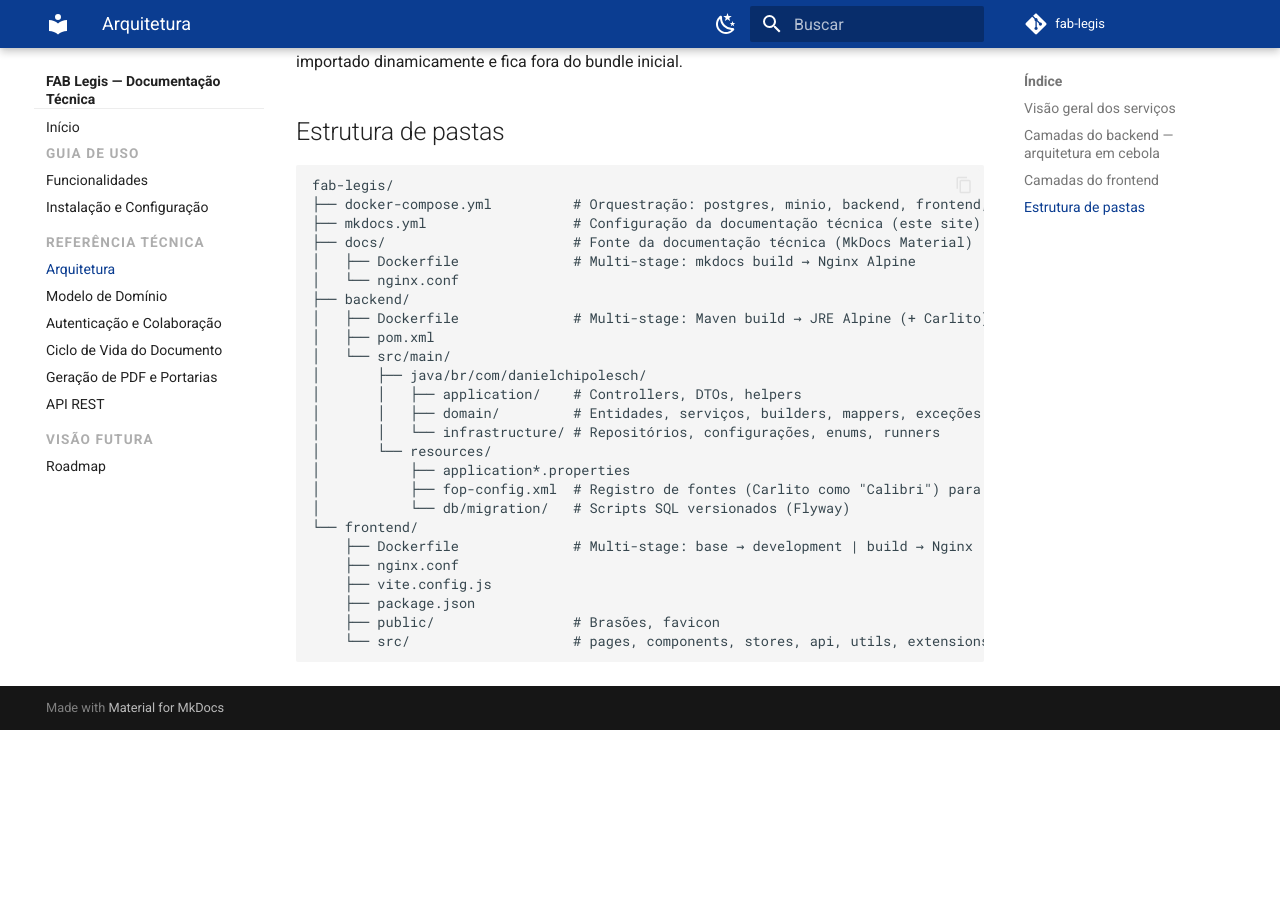
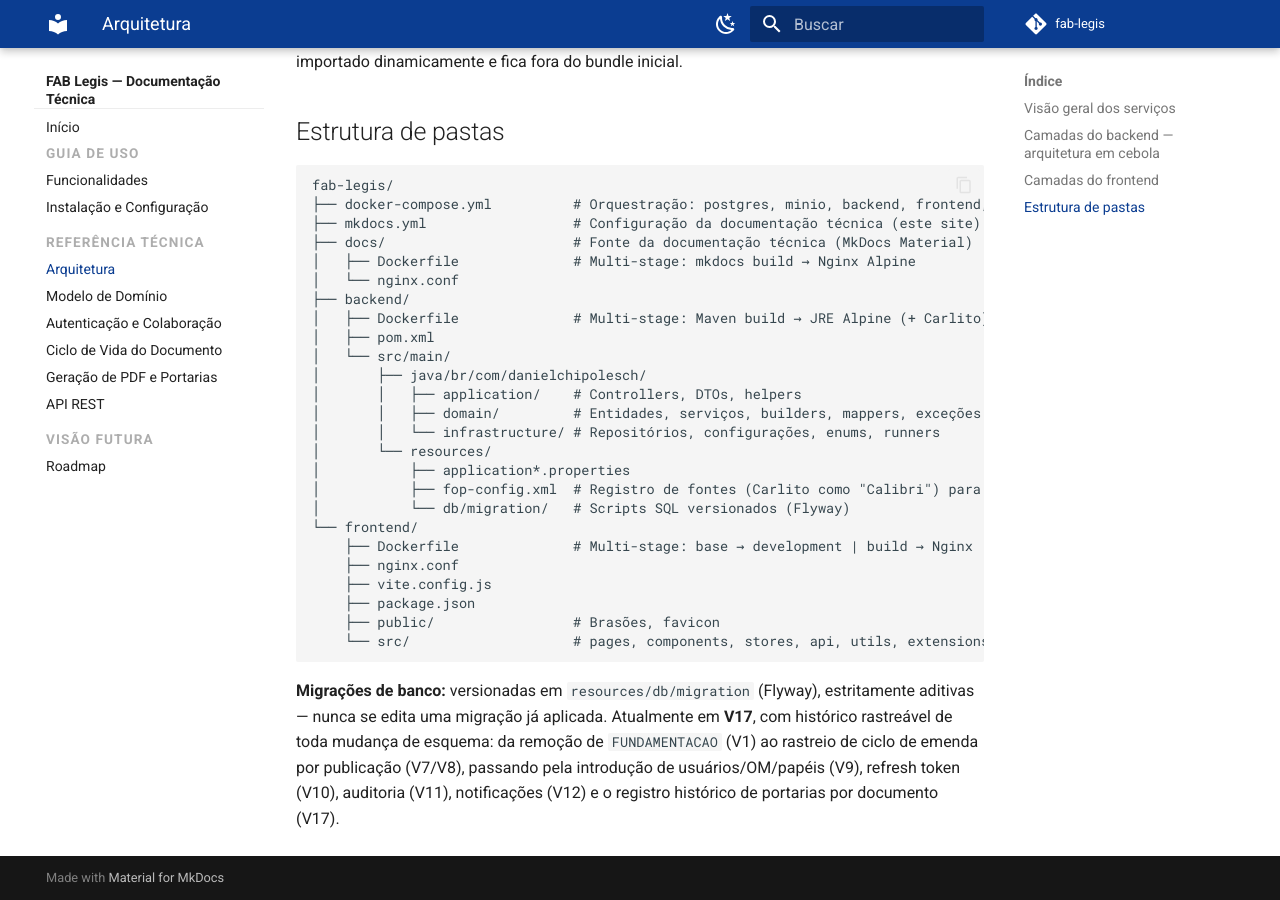
Before and after one commit to danielchipolesch/fab-legis, an MkDocs documentation site: the page built from docs/arquitetura.md, in a window 1280 px wide and 900 px high, scrolled down 3621 px. Built offline with MkDocs 1.6.1 and Material for MkDocs 9.7.7, drawn with Linux system fonts in a browser that asks for light colours; comment, search, counter and statistics services are not loaded; before the commit the page ends 4351 px from its top, so only the background shows below that.

Commit message:
docs: move item de Flyway do Roadmap para Arquitetura
O item descrevia algo ja implementado (Flyway ja ativo, na V17), nao uma
perspectiva futura -- ficou preso no Roadmap por um residuo da
transposicao do README original. Movido para arquitetura.md, junto da
estrutura de pastas que ja menciona db/migration.

````diff
--- a/docs/arquitetura.md
+++ b/docs/arquitetura.md
@@ -140,3 +140,5 @@ fab-legis/
     ├── public/                 # Brasões, favicon
     └── src/                    # pages, components, stores, api, utils, extensions
 ```
+
+**Migrações de banco:** versionadas em `resources/db/migration` (Flyway), estritamente aditivas — nunca se edita uma migração já aplicada. Atualmente em **V17**, com histórico rastreável de toda mudança de esquema: da remoção de `FUNDAMENTACAO` (V1) ao rastreio de ciclo de emenda por publicação (V7/V8), passando pela introdução de usuários/OM/papéis (V9), refresh token (V10), auditoria (V11), notificações (V12) e o registro histórico de portarias por documento (V17).
````
Also changed, not shown: docs/roadmap.md (+0 -1 lines).
